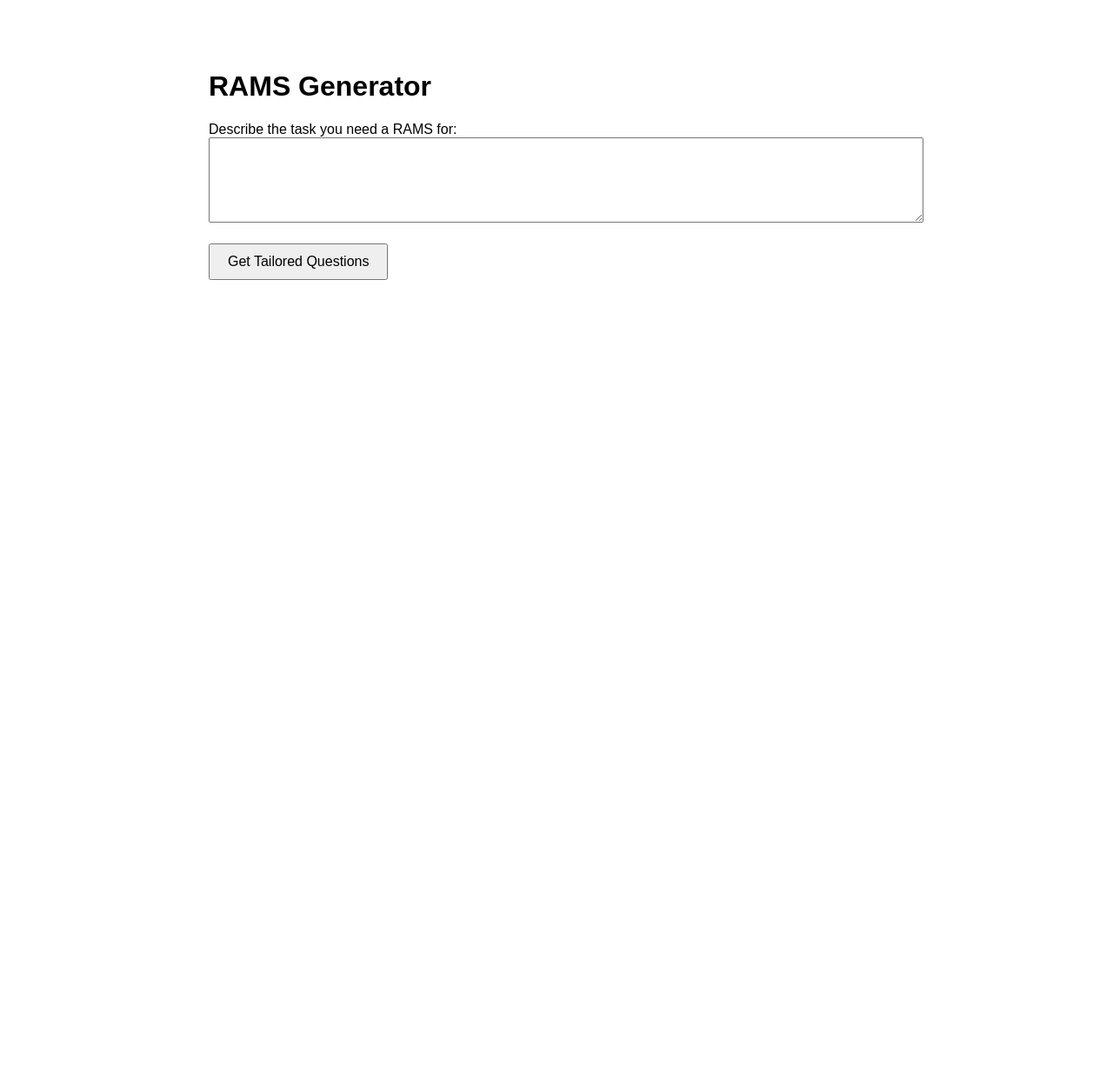
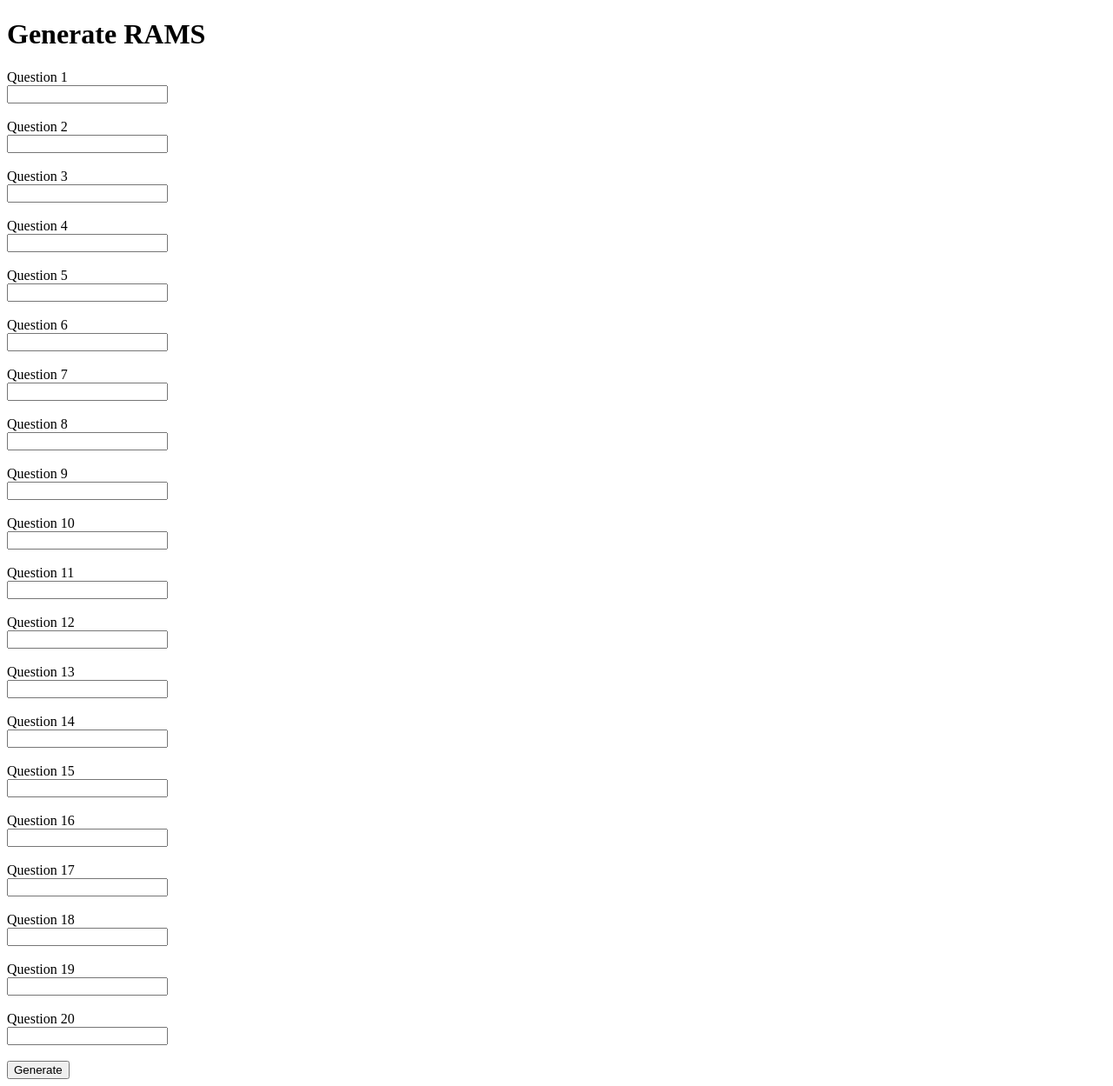
Before and after one commit to JonJacksonGPT/RAMS-Generator, a Flask app: page / in a window 1280 px wide. Shown: the whole page at 87% size. Before the commit the page ends 322 px from the top, so only its background shows below. Run offline with Flask 3, Linux system fonts and the light colour scheme.

Commit message:
Update form.html

```diff
--- a/templates/form.html
+++ b/templates/form.html
@@ -1,31 +1,16 @@
 <!DOCTYPE html>
 <html>
 <head>
-    <title>RAMS Generator</title>
-    <style>
-        body { font-family: Arial, sans-serif; max-width: 800px; margin: 40px auto; padding: 20px; }
-        textarea, input[type=text] { width: 100%; margin-bottom: 20px; padding: 10px; font-size: 16px; }
-        button { padding: 10px 20px; font-size: 16px; cursor: pointer; }
-    </style>
+  <title>RAMS Generator</title>
 </head>
 <body>
-    <h1>RAMS Generator</h1>
-
-    {% if not questions %}
-        <form method="POST" action="/ask">
-            <label for="task">Describe the task you need a RAMS for:</label><br>
-            <textarea name="task" rows="4" required></textarea><br>
-            <button type="submit">Get Tailored Questions</button>
-        </form>
-    {% else %}
-        <form method="POST" action="/generate">
-            <input type="hidden" name="task" value="{{ task }}">
-            {% for i in range(questions|length) %}
-                <label for="q{{ i+1 }}">{{ questions[i] }}</label><br>
-                <textarea name="q{{ i+1 }}" rows="3" required></textarea><br>
-            {% endfor %}
-            <button type="submit">Generate RAMS</button>
-        </form>
-    {% endif %}
+  <h1>Generate RAMS</h1>
+  <form action="/generate" method="POST">
+    {% for i in range(1, 21) %}
+      <label for="q{{ i }}">Question {{ i }}</label><br>
+      <input type="text" name="q{{ i }}" id="q{{ i }}"><br><br>
+    {% endfor %}
+    <button type="submit">Generate</button>
+  </form>
 </body>
 </html>
```
